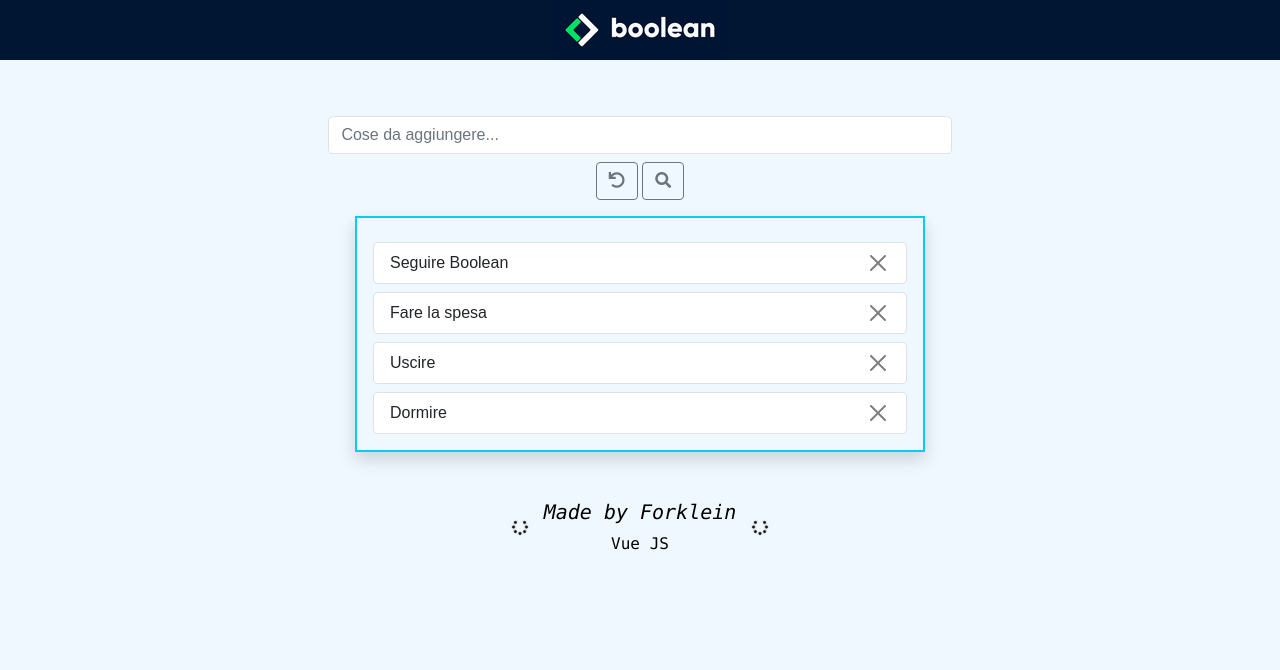
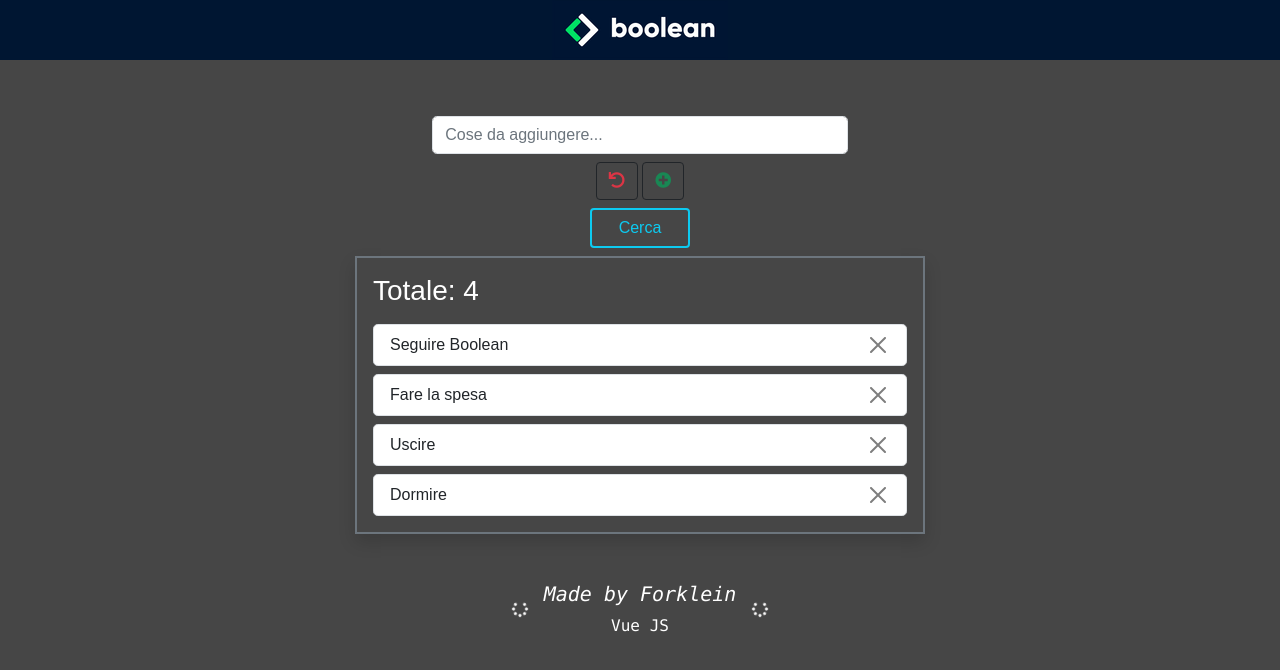
Before and after one commit to Forklein/vue-todolist, a plain HTML site: page index.html in a window 1280 px wide. Both pictures are taken after a click on the button "Aggiungi". Drawn offline with nearby package versions, Linux system fonts and the light colour scheme.

Commit message:
Add boolean variable

```diff
--- a/index.html
+++ b/index.html
@@ -28,26 +28,34 @@
         <main class="container">
             <div class="row flex-column">
                 <div class="col-4 d-flex flex-column m-2 w-75 mx-auto">
-                    <div v-if="isView" class="input-group d-flex flex-column mx-auto">
+                    <div v-if="isViewAdd" class="input-group d-flex flex-column mx-auto">
                         <input v-model="newItem" @keyup.enter="addList" type="text"
-                            class="form-control border rounded-3 mx-auto w-75" placeholder="Cose da aggiungere..." />
-                        <div class="tool mx-auto my-2">
-                            <button @click="toggleInput" class="btn btn-outline-secondary" type="button">
-                                <i class="fas fa-undo"></i>
+                            class="form-control border rounded-3 mx-auto w-50" placeholder="Cose da aggiungere..."
+                            style="min-width: 180px;" />
+                        <div class="mx-auto my-2">
+                            <button @click="toggleInput" class="btn btn-outline-dark" type="button">
+                                <i class="fas fa-undo text-danger"></i>
                             </button>
-                            <button @click="addList" class="btn btn-outline-secondary" type="button">
-                                <i class="fas fa-search"></i>
+                            <button @click="addList" class="btn btn-outline-dark" type="button">
+                                <i class="fas fa-plus-circle text-success"></i>
                             </button>
                         </div>
+                        <!--                         <input v-if="isViewSearch" type="text" class="form-control border rounded-3 mx-auto w-50"
+                            placeholder="Cerca..." style="min-width: 180px;" /> -->
                     </div>
-                    <div class="tool-2 mx-auto" v-if="!isView">
-                        <button id="btn" @click="toggleInput" class="w-25 btn border-2 rounded-2 btn-outline-success"
+                    <div v-else class="mx-auto">
+                        <button @click="toggleInput" class="w-25 btn border-2 rounded-2 btn-outline-success"
                             type="button" style="min-width: 100px;">Aggiungi</button>
                     </div>
+                    <div class="mx-auto">
+                        <button @click="toggleSearch" class="w-25 btn border-2 rounded-2 btn-outline-info" type="button"
+                            style="min-width: 100px;">Cerca</button>
+                    </div>
                 </div>
-                <div class="col-8 col-md-6 mx-auto border border-2 border-info shadow p-3">
+                <div class="col-8 col-md-6 mx-auto border border-2 border-secondary shadow p-3">
+                    <h3 class="text-white">Totale: {{ list.length }}</h3>
                     <h2 v-if="!list.length" class="text-center text-danger my-auto">La Lista è vuota!</h2>
-                    <h2 v-else-if="list.length === 10" class="text-center text-success m-3">La Lista è completa!
+                    <h2 v-else-if="list.length === 10" class="text-center text-danger m-3">La Lista è completa!
                     </h2>
                     <ul class="list-group">
                         <li v-for="(element, index) in list"
@@ -61,7 +69,7 @@
         </main>
         <footer class="container">
             <div class="row mt-5">
-                <div class="col-8 mx-auto text-center d-flex justify-content-center">
+                <div class="col-8 mx-auto text-center d-flex justify-content-center text-white">
                     <div class="box-icon m-3">
                         <i class="fas fa-spinner fa-pulse"></i>
                     </div>
--- a/js/script.js
+++ b/js/script.js
@@ -6,7 +6,8 @@ const root = new Vue({
     el: "#app",
     data: {
         author: 'Forklein',
-        isView: false,
+        isViewAdd: false,
+        isViewSearch: false,
         newItem: '',
         list: [
             "Seguire Boolean",
@@ -26,7 +27,10 @@ const root = new Vue({
             }
         },
         toggleInput() {
-            this.isView = !this.isView;
-        }
+            this.isViewAdd = !this.isViewAdd;
+        },
+        toggleSearch() {
+            this.isViewSearch = !this.isViewSearch;
+        },
     },
 });
--- a/style/style.css
+++ b/style/style.css
@@ -1,7 +1,6 @@
 body{
     font-family: sans-serif;
-    background-color: aliceblue;
-    color: black;
+    background-color: rgb(70, 70, 70);
 }
 
 li{
```
